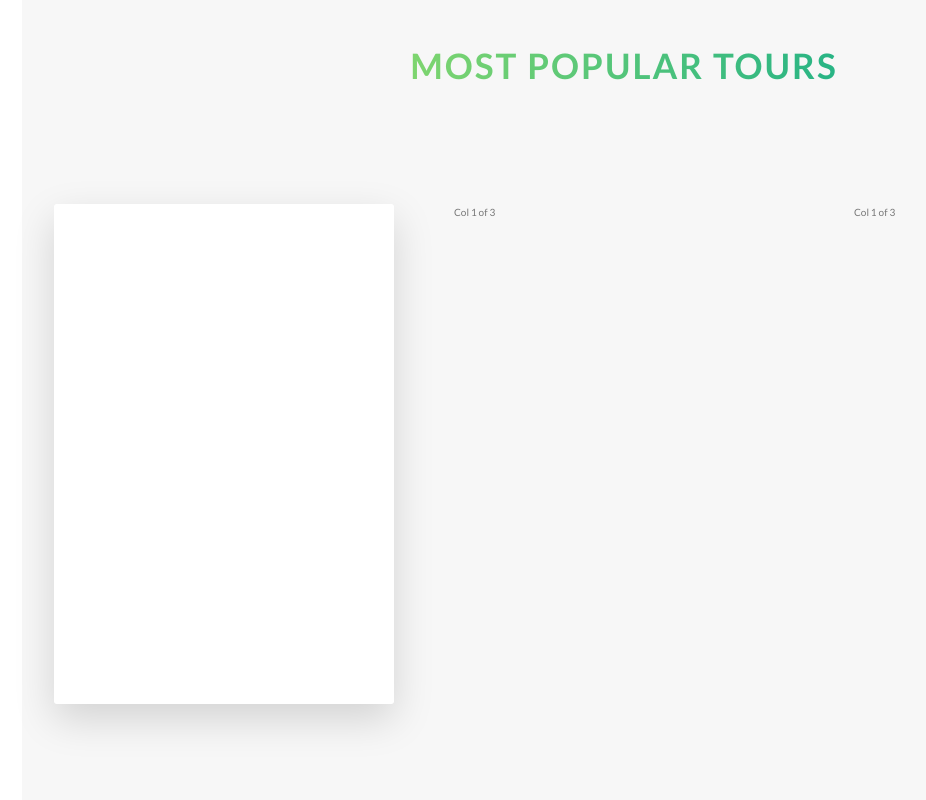
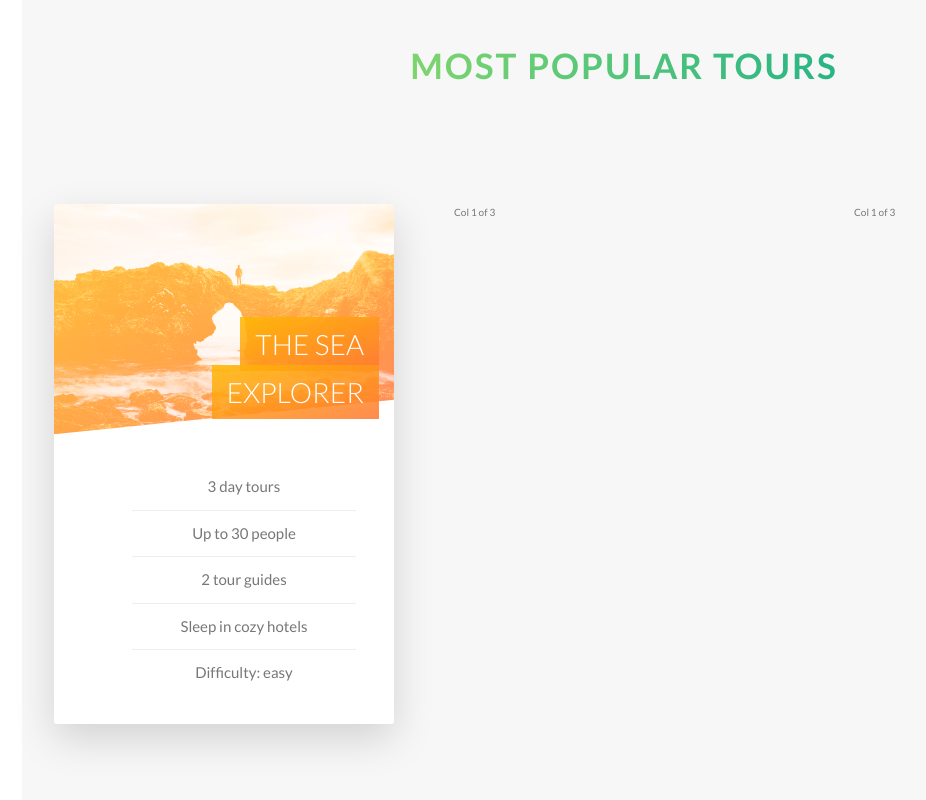
Before and after one commit to iuritb/natours, a website: page index.html in a window 1280 px wide. Shown: the part 2468-3268 px from the top of the page, without its empty margins (16-942 px from the left). Drawn offline with Linux system fonts and the light colour scheme.

Commit message:
Building the Tours Section - Part 2

```diff
--- a/index.html
+++ b/index.html
@@ -123,7 +123,23 @@
                 <div class="col-1-of-3">
                     <div class="card">
                         <div class="card__side card__side--front">
-                            FRONT
+                            <div class="card__picture card__picture--1">
+                                &nbsp;
+                            </div>
+                            <h4 class="card__heading">
+                                <span class="card__heading-span card__heading-span--1">
+                                    The sea explorer
+                                </span>
+                            </h4>
+                            <div class="card__details">
+                                <ul>
+                                    <li>3 day tours</li>
+                                    <li>Up to 30 people</li>
+                                    <li>2 tour guides</li>
+                                    <li>Sleep in cozy hotels</li>
+                                    <li>Difficulty: easy</li>
+                                </ul>
+                            </div>
                         </div>
                         <div class="card__side card__side--back card__side--back-1">
                             BACK
--- a/sass/abstracts/_variables.scss
+++ b/sass/abstracts/_variables.scss
@@ -11,6 +11,8 @@ $color-tertiary-dark: #5643fa;
 
 
 $color-grey-light-1: #f7f7f7;
+$color-grey-light-2: #eee;
+
 
 $color-grey-dark: #777;
 $color-white: #fff;
--- a/sass/components/_card.scss
+++ b/sass/components/_card.scss
@@ -1,13 +1,12 @@
 .card {
+  //FUNCTIONALITY
   perspective: 150rem;
   -moz-perspective: 150rem;
   position: relative;
-  height: 50rem;
+  height: 52rem;
 
   &__side {
-    color: #fff;
-    font-size: 2rem;
-    height: 50rem;
+    height: 52rem;
     transition: all 0.8s ease;
     position: absolute;
     top: 0;
@@ -15,6 +14,7 @@
     width: 100%;
     backface-visibility: hidden;
     border-radius: 3px;
+    overflow: hidden;
     box-shadow: 0 1.5rem 4rem rgba($color-black, 0.15);
 
     &--front {
@@ -29,10 +29,72 @@
   }
 
   &:hover &__side--front {
-    transform: rotateY(180deg);
+    transform: rotateY(-180deg);
   }
 
   &:hover &__side--back {
     transform: rotateY(0);
   }
+
+  //FRONT SIDE STYLING
+  &__picture {
+    background-size: cover;
+    height: 23rem;
+    background-blend-mode: screen;
+    -webkit-clip-path: polygon(0 0, 100% 0, 100% 85%, 0 100%);
+    clip-path: polygon(0 0, 100% 0, 100% 85%, 0 100%);
+
+    &--1 {
+      background-image: linear-gradient(to right bottom, $color-secondary-light, $color-secondary-dark),
+        url(../img/nat-5.jpg);
+    }
+    &--2 {
+      background-image: url(../img/nat-5.jpg);
+    }
+    &--3 {
+      background-image: url(../img/nat-5.jpg);
+    }
+  }
+  &__heading {
+    font-size: 2.8rem;
+    font-weight: 300;
+    text-transform: uppercase;
+    text-align: right;
+    color: $color-white;
+    position: absolute;
+    top: 8rem;
+    right: 1.5rem;
+    width: 75%;
+  }
+  &__heading-span {
+    padding: 1rem 1.5rem;
+    -webkit-box-decoration-break: clone;
+    box-decoration-break: clone;
+
+    &--1 {
+      background-image: linear-gradient(
+        to right bottom,
+        rgba($color-secondary-light, 0.85),
+        rgba($color-secondary-dark, 0.85)
+      );
+    }
+  }
+
+  &__details {
+    padding: 3rem;
+    ul {
+      list-style: none;
+      width: 80%;
+      margin: 0 auto;
+      li {
+        text-align: center;
+        font-size: 1.5rem;
+        padding: 1rem;
+
+        &:not(:last-child) {
+          border-bottom: 1px solid $color-grey-light-2;
+        }
+      }
+    }
+  }
 }
--- a/sass/layout/_header.scss
+++ b/sass/layout/_header.scss
@@ -6,6 +6,7 @@
   background-position: top;
   position: relative;
 
+  -webkit-clip-path: polygon(0 0, 100% 0, 100% 75vh, 0 100%);
   clip-path: polygon(0 0, 100% 0, 100% 75vh, 0 100%);
 
   &__logo-box {
```
Also changed, not shown: css/style.css.
